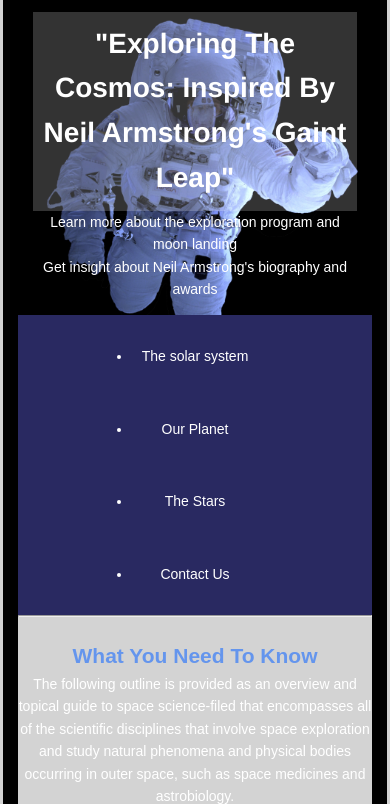
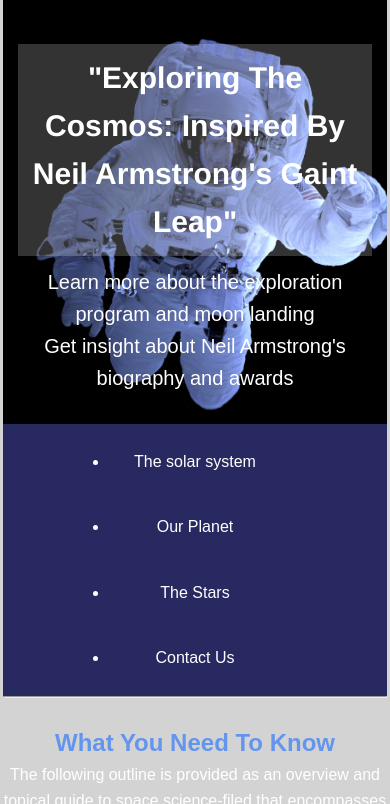
Before and after one commit to bigdaveed/space-website, a plain HTML site: page about.html in a window 390 px wide. Shown: the part 105-909 px from the top of the page. Drawn offline with Linux system fonts and the light colour scheme.

Commit message:
Add files via upload

```diff
--- a/main.css
+++ b/main.css
@@ -133,7 +133,7 @@
 
 .cover{
     width: 100%;
-    height: auto;
+    height: 100vh;
     background-image: url('img/spacesuit-1848839_1920.jpg');
     background-size: cover;
     background-attachment: scroll;
@@ -264,31 +264,8 @@
     padding-left: 40px;
 }
 @media(max-width: 768px) { body
-    { font-size: 14px;
+    { font-size: 16px;
         padding: 10px;}
-
-        nav{
-            display: flex;
-            flex-direction: row;
-            justify-content: space-around;
-            flex-wrap: wrap;
-            padding: 10px;
-            align-items: center;
-        }
-
-        nav a{
-            margin: 5px 0;
-            font-size: 14px;
-        }
-
-        section{
-            padding: 15px;
-            margin: 20px 10px;
-        }
-
-        header, footer{
-            padding: 15px;
-        }
 
         nav ul {
             display: flex;
@@ -317,6 +294,18 @@
             font-size: 1rem;
         }
 
+        .cover {
+            height: auto;
+            padding:30px 15px;
+        }
+        .cover h1 {
+            font-size:1.5rem;
+            margin-bottom: 10px;
+        }
+        .cover p {
+            font-size: 1rem;
+        }
+
     }
     * {
         margin: 0;
```
